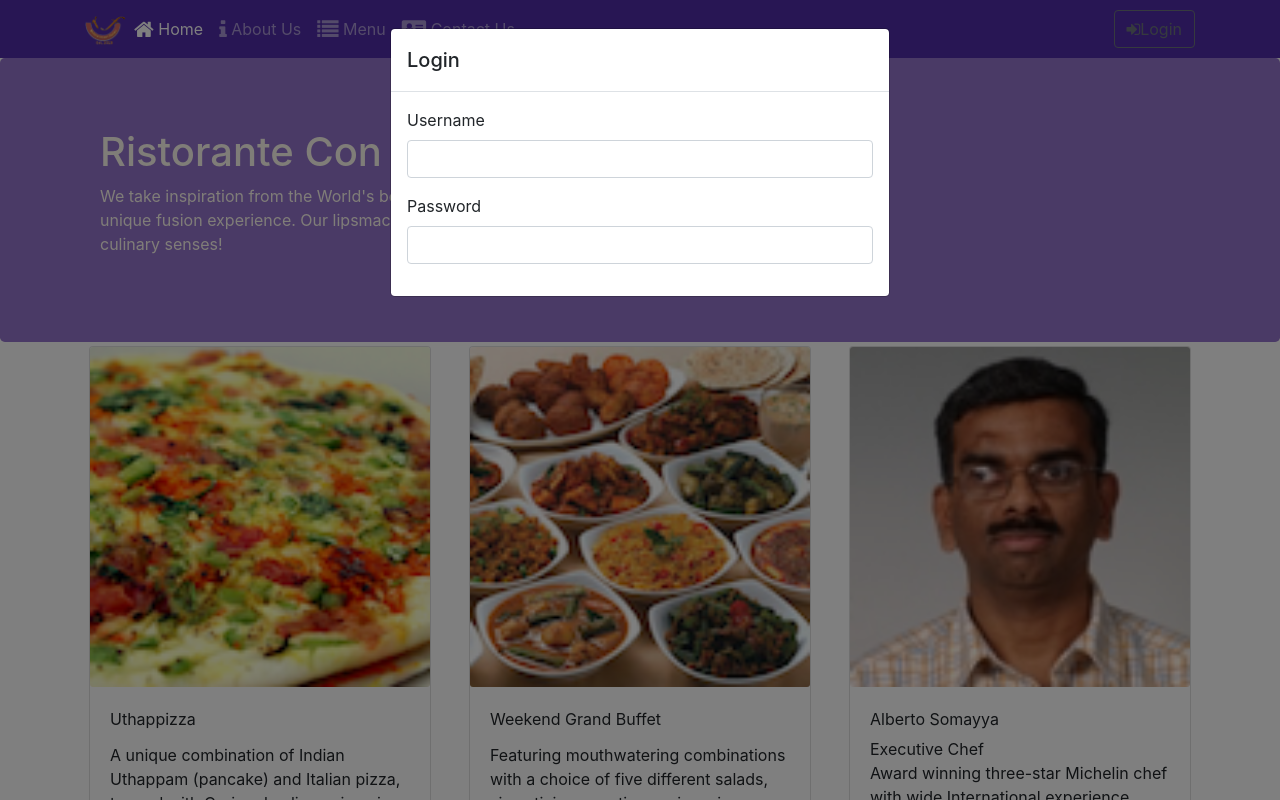
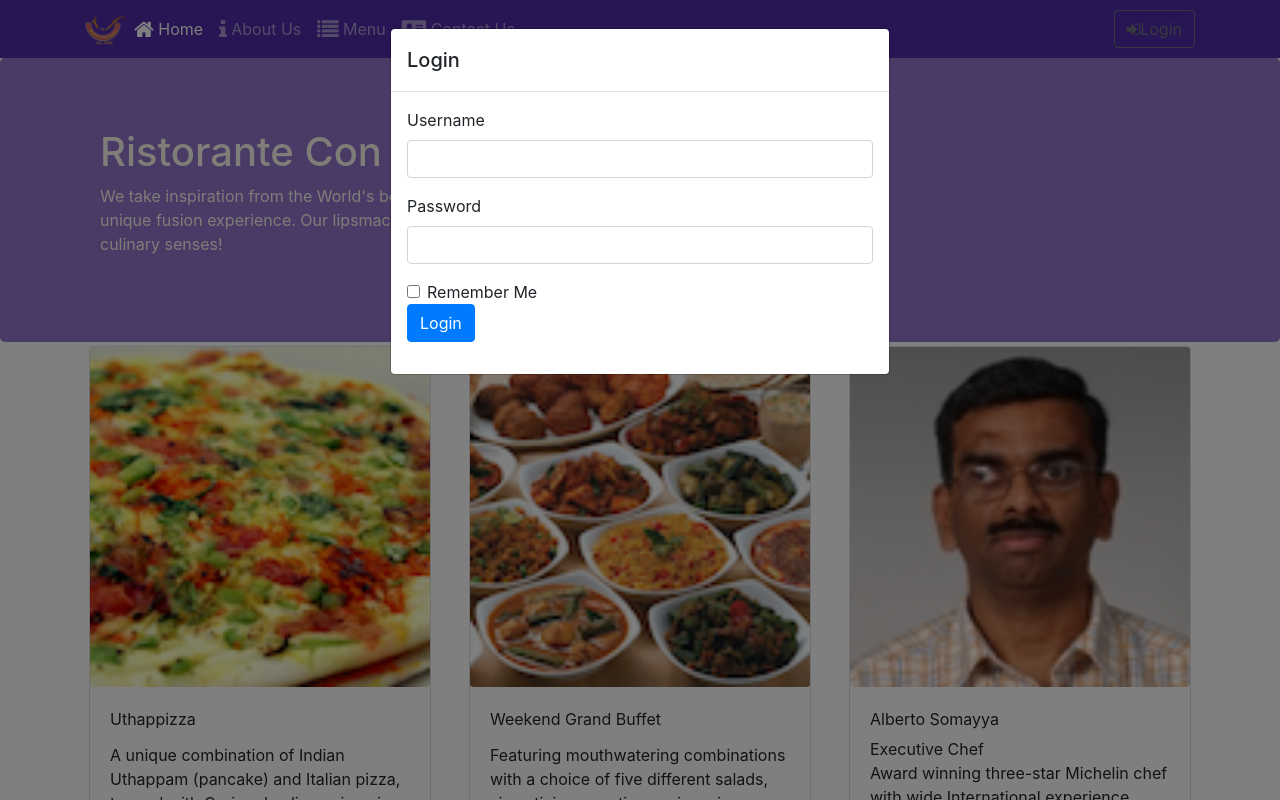
Before and after one commit to rajatmaheshwari2512/confusion, a React (Create React App) app: page /home in a window 1280 px wide. Both pictures are taken after a click on the button "Login". Shown: the top 800 px of the page. Built offline with nearby package versions, Linux system fonts and the light colour scheme.

Commit message:
Uncontrolled Forms

```diff
--- a/src/components/HeaderComponent.js
+++ b/src/components/HeaderComponent.js
@@ -27,6 +27,7 @@ class Header extends Component {
     };
     this.toggleNav = this.toggleNav.bind(this);
     this.toggleModal = this.toggleModal.bind(this);
+    this.handleLogin = this.handleLogin.bind(this);
   }
   toggleNav() {
     this.setState({
@@ -37,6 +38,18 @@ class Header extends Component {
     this.setState({
       isModalOpen: !this.state.isModalOpen,
     });
+  }
+  handleLogin(event) {
+    this.toggleModal();
+    alert(
+      "Username: " +
+        this.username.value +
+        " Password: " +
+        this.password.value +
+        " Remember: " +
+        this.remember.checked
+    );
+    event.preventDefault();
   }
   render() {
     return (
@@ -106,11 +119,36 @@ class Header extends Component {
             <Form onSubmit={this.handleLogin}>
               <FormGroup>
                 <Label htmlFor="username">Username</Label>
-                <Input type="text" id="username" name="username"></Input>
+                <Input
+                  type="text"
+                  id="username"
+                  name="username"
+                  innerRef={(input) => (this.username = input)}
+                ></Input>
               </FormGroup>
               <FormGroup>
                 <Label htmlFor="password">Password</Label>
-                <Input type="password" id="password" name="password"></Input>
+                <Input
+                  type="password"
+                  id="password"
+                  name="password"
+                  innerRef={(input) => (this.password = input)}
+                ></Input>
+              </FormGroup>
+              <FormGroup check>
+                <Label check>
+                  <Input
+                    type="checkbox"
+                    name="remember"
+                    innerRef={(input) => (this.remember = input)}
+                  ></Input>
+                  Remember Me
+                </Label>
+              </FormGroup>
+              <FormGroup>
+                <Button type="submit" value="Submit" color="primary">
+                  Login
+                </Button>
               </FormGroup>
             </Form>
           </ModalBody>
```
